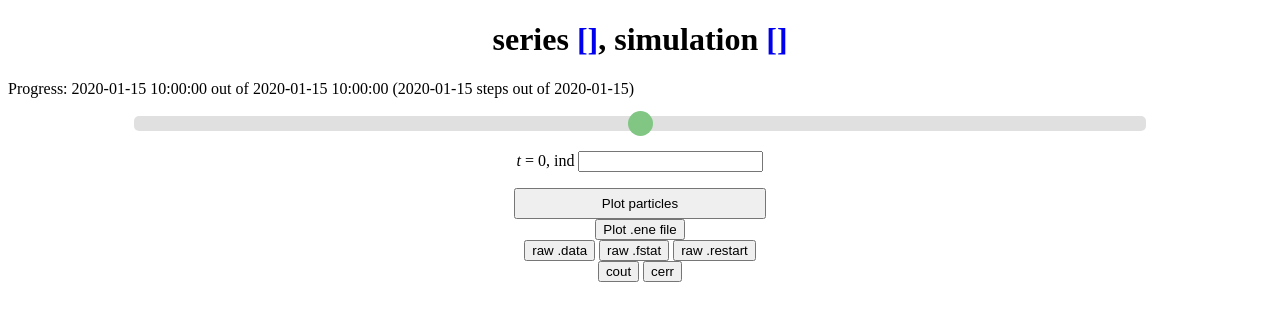
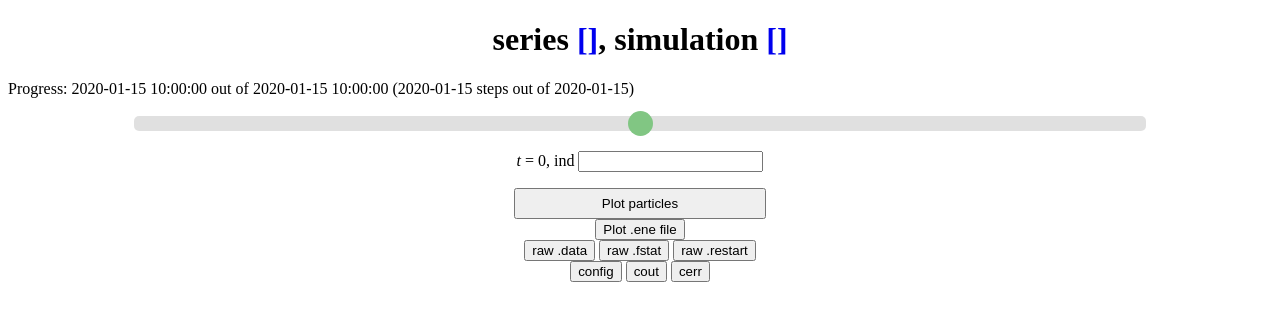
Before and after one commit to jftsang/mdpmflc, a Flask app: template mdpmflc/templates/simulation.html in a window 1280 px wide. Shown: the top 321 px of the page. Run offline with Flask 2, Linux system fonts and the light colour scheme; the template is opened without the code that fills it: most values are stand-ins (such as "Sample title", 1, 10 or a date in 2020); parts of the project's set-up code (start-up, migrations or seed data) failed here and were passed over.

Commit message:
New endpoint for getting the config file
At the moment it just serves the file as a plaintext document.

```diff
--- a/mdpmflc/controller/results/simulation.py
+++ b/mdpmflc/controller/results/simulation.py
@@ -30,12 +30,21 @@
                            mdi=max_data_index, mfi=max_fstat_index, ind=0)
 
 
+@app.route('/results/<sername>/<simname>/config')
+@app.route('/results/<sername>/<simname>/config/raw')
+def showconfig(sername, simname):
+    sim = Simulation(sername, simname)
+    with open(sim.config_fn(), "r") as config_f:
+        return Response(config_f.read(), mimetype="text/plain")
+
+
 @app.route('/results/<sername>/<simname>/log/')
 @app.route('/results/<sername>/<simname>/log/out')
 def showlogout(sername, simname):
     sim = Simulation(sername, simname)
     with open(sim.out_fn(), "r") as out_f:
         return Response(out_f.read(), mimetype="text/plain")
+
 
 @app.route('/results/<sername>/<simname>/log/err')
 def showlogerr(sername, simname):
--- a/mdpmflc/templates/sliderform.html
+++ b/mdpmflc/templates/sliderform.html
@@ -22,6 +22,7 @@
         <input id="fstat_raw" type="button" value="raw .fstat"/>
         <input id="restart_raw" type="button" value="raw .restart"/>
         <br/>
+        <input id="config" type="button" value="config"/>
         <input id="logcout" type="button" value="cout"/>
         <input id="logcerr" type="button" value="cerr"/>
 
@@ -50,11 +51,13 @@
             formlf.submit();
         }
 
+/*
         document.getElementById("data_page").onclick = function()
         {
             formlf.action = '/results/{{sername}}/{{simname}}/data/'+slider.value;
             formlf.submit();
         }
+*/
 
         document.getElementById("ene_page").onclick = function()
         {
@@ -62,11 +65,13 @@
             formlf.submit();
         }
 
+/*
         document.getElementById("fstat_page").onclick = function()
         {
             formlf.action = '/results/{{sername}}/{{simname}}/fstat/'+slider.value;
             formlf.submit();
         }
+*/
 
         document.getElementById("data_raw").onclick = function()
         {
@@ -86,6 +91,12 @@
             formlf.submit();
         }
 
+        document.getElementById("config").onclick = function()
+        {
+            formlf.action = '/results/{{sername}}/{{simname}}/config';
+            formlf.submit();
+        }
+
         document.getElementById("logcout").onclick = function()
         {
             formlf.action = '/results/{{sername}}/{{simname}}/log/out';
```
